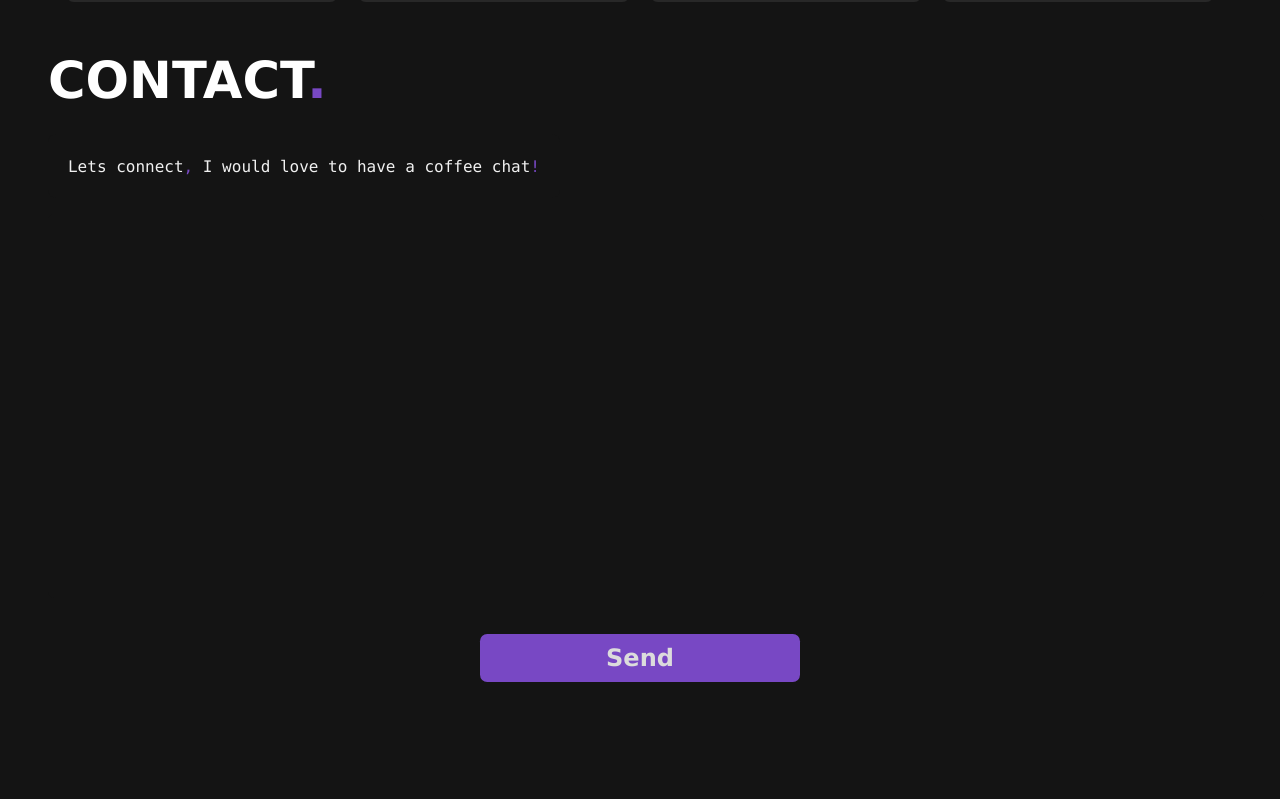
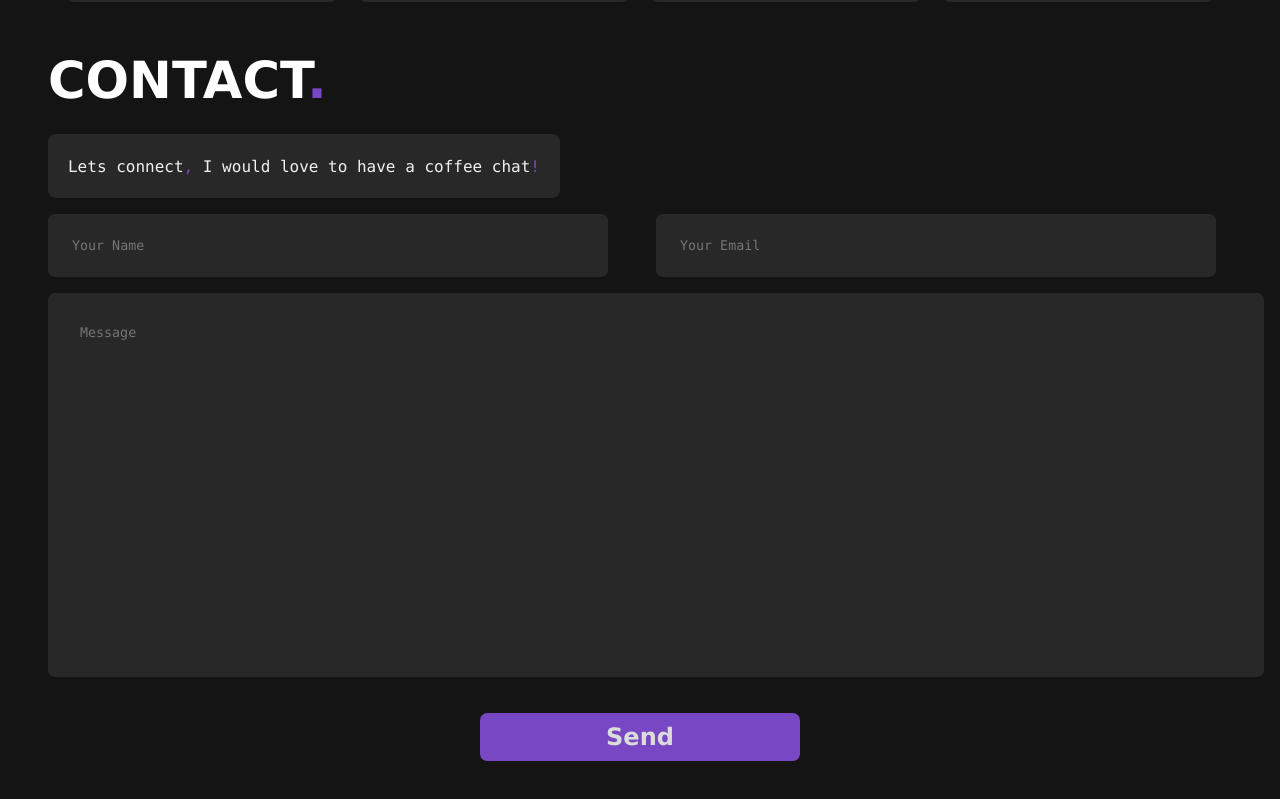
Before and after one commit to GayanAthukorala/personal-website, a React (Create React App) app: page / in a window 1280 px wide. Shown: the part 2120-2919 px from the top of the page. Built offline with nearby package versions, Linux system fonts and the light colour scheme.

Commit message:
Updated Contact Section

```diff
--- a/src/App.css
+++ b/src/App.css
@@ -459,20 +459,49 @@ html {
 
 .contact-blurb {
     margin-left: 3rem;
+    margin-bottom: 1rem;
     display: flex;
     flex-direction: row;
     white-space: nowrap;
     overflow: hidden;
     height: clamp(3rem, 8vh, 6rem);
-    width: clamp(10rem, 40vw, 40rem);
+    width: 40%;
     border-radius: 0.5em;
-    background-color: rgb(20, 20, 20);
+    background-color: rgb(40, 40, 40);
     color: rgb(240, 240, 240);
     text-align: center;
     display: flex;
     justify-content: center;
     align-items: center;
     font-family: Lucida Sans Typewriter, Lucida Console, monaco, Bitstream Vera Sans Mono, monospace;
+}
+
+.contact-your-info-wrap {
+    margin-top: 1rem;
+    display: flex;
+    flex-direction: row;
+}
+
+.contact-your-info {
+    border: none;
+    margin-left: 3rem;
+    display: flex;
+    flex-direction: row;
+    white-space: nowrap;
+    overflow: hidden;
+    height: 25%;
+    width: 40%;
+    border-radius: 0.5em;
+    background-color: rgb(40, 40, 40);
+    color: rgb(240, 240, 240);
+    text-align: center;
+    display: flex;
+    justify-content: center;
+    align-items: center;
+    text-align: left;
+    font-family: Lucida Sans Typewriter, Lucida Console, monaco, Bitstream Vera Sans Mono, monospace;
+    padding: 1.5rem;
+    outline: none;
 }
 
 .contact-message {
@@ -486,7 +515,7 @@ html {
     height: 40vh;
     width: 90vw;
     border-radius: 0.5em;
-    background-color: rgb(20, 20, 20);
+    background-color: rgb(40, 40, 40);
     color: rgb(240, 240, 240);
     text-align: center;
     display: flex;
--- a/src/App.js
+++ b/src/App.js
@@ -37,9 +37,9 @@ import Project from "./Componenets/Project";
 import Experience from "./Componenets/Experience";
 
 function App() {
-  const [LocalLovePop, setLovalLovePop] = useState(false);
-  const [coopButtonClicked, setCoopButton] = useState(false);
-  const [clubButtonClicked, setClubButton] = useState(false);
+    const [name, setName] = useState('');
+    const [email, setEmail] = useState('');
+    const [message, setMessage] = useState('');
 
   const ScotiabankExperience = document.getElementById("Scotiabank");
   const OntarioHealthExperience = document.getElementById("OntarioHealth");
@@ -152,6 +152,32 @@ function App() {
     allBtn.style.backgroundColor = "#7848c4";
     coopBtn.style.backgroundColor = "#916FFF";
     clubBtn.style.backgroundColor = "#7848c4";
+  };
+
+  const onSubmit = async (event) => {
+    setEmail('')
+    setMessage('')
+    setName('')
+    event.preventDefault();
+    const formData = new FormData(event.target);
+
+    formData.append("access_key", "f71b698f-2fa5-46ba-8b8c-8a3b0e025259");
+
+    const object = Object.fromEntries(formData);
+    const json = JSON.stringify(object);
+
+    const res = await fetch("https://api.web3forms.com/submit", {
+      method: "POST",
+      headers: {
+        "Content-Type": "application/json",
+        Accept: "application/json"
+      },
+      body: json
+    }).then((res) => res.json());
+
+    if (res.success) {
+      console.log("Success", res);
+    }
   };
 
   return (
@@ -384,11 +410,32 @@ function App() {
           Lets connect<span className="name">,&nbsp;</span> I would love to have
           a coffee chat<span className="name">!</span>{" "}
         </div>
-        <textarea className="contact-message"></textarea>
+        <form onSubmit={onSubmit}>
+            <div className="contact-your-info-wrap">
+                <input
+                    className="contact-your-info"
+                    type="text" placeholder="Your Name"
+                    value = {name}
+                    onChange={(e) => setName(e.target.value)}
+                ></input>
+                <input
+                    className="contact-your-info"
+                    type="email" placeholder="Your Email"
+                    value = {email}
+                    onChange={(e) => setEmail(e.target.value)}
+                ></input>
+            </div>
+            <textarea
+                name = "message"
+                className="contact-message"
+                placeholder="Message"
+                value={message}
+                onChange={(e) => setMessage(e.target.value)}></textarea>
 
-        <div className="contact-button-container">
-          <button className="contact-button">Send</button>
-        </div>
+            <div className="contact-button-container">
+            <button type="submit" className="contact-button">Send</button>
+            </div>
+        </form>
       </div>
     </div>
   );
```
